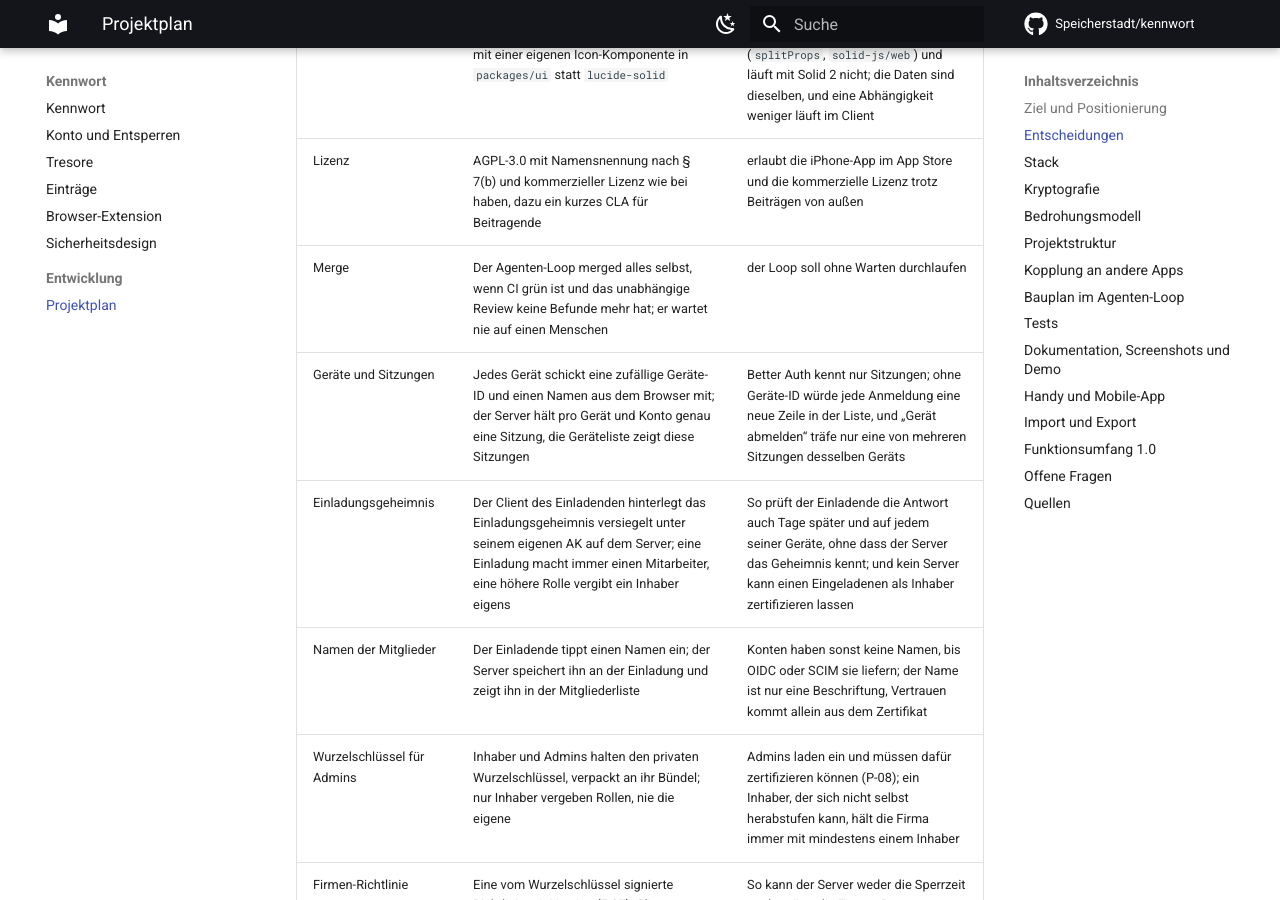
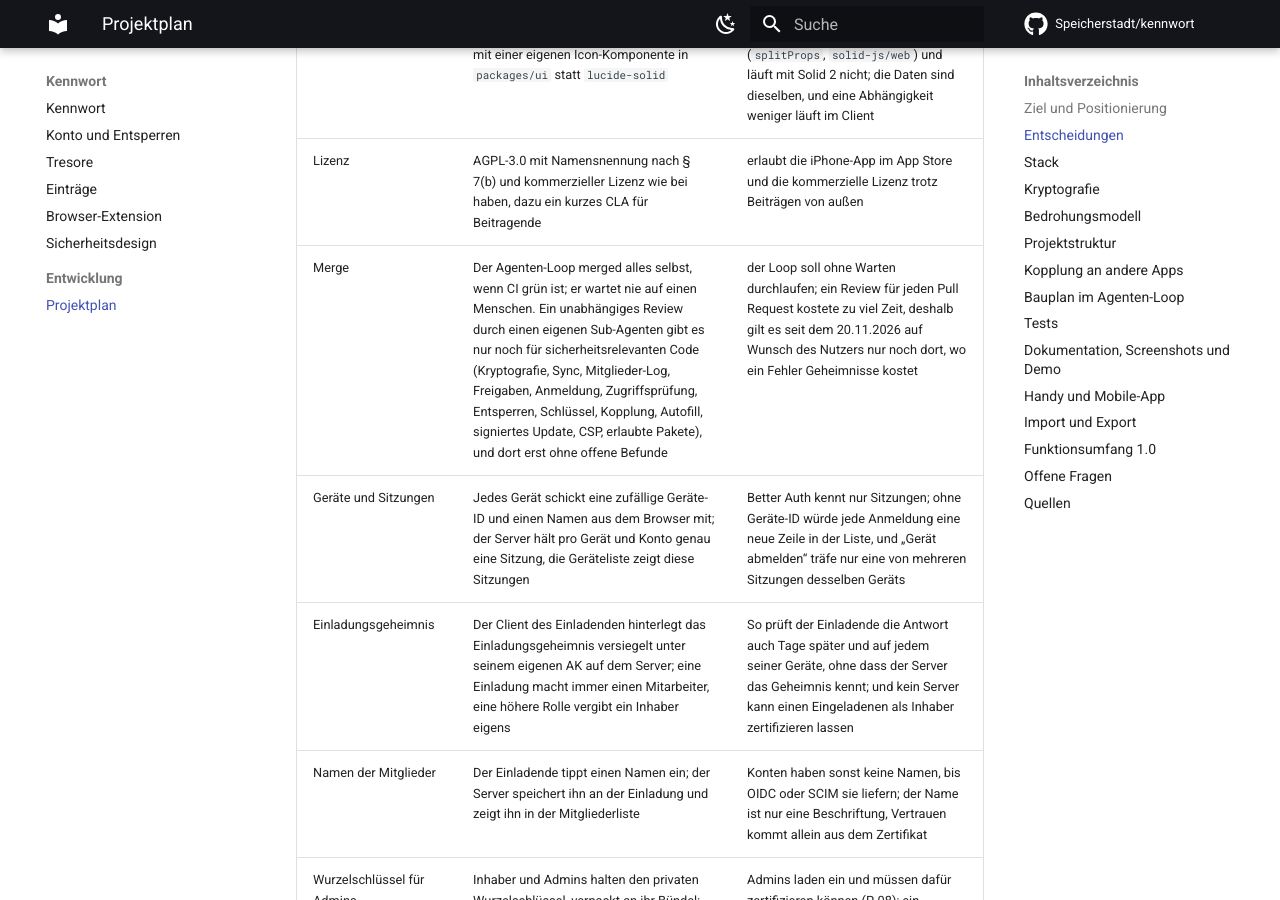
Before and after one commit to Speicherstadt/kennwort, an MkDocs documentation site: the page built from docs/plan.md, in a window 1280 px wide and 900 px high, scrolled down 1653 px. Built offline with MkDocs 1.6.1 and Material for MkDocs 9.7.7, drawn with Linux system fonts in a browser that asks for light colours; comment, search, counter and statistics services are not loaded; some of the changed text lies outside the part shown.

Commit message:
Review nur noch für sicherheitsrelevanten Code (#58)
The independent tdd-review now gates only code where a defect can cost
secrets (crypto, sync, membership log, sharing, sign-in, access checks,
unlocking, keys, pairing, autofill, signed update, CSP, allowlist);
everything else merges on green CI. At the user's request.


Claude-Session: https://claude.ai/code/session_01Y3rdfXnaqLdfwSre65bgwT

Co-authored-by: Claude <noreply@anthropic.com>

```diff
--- a/docs/plan.md
+++ b/docs/plan.md
@@ -45,7 +45,7 @@ später).
 | Neues Gerät | Der QR-Code trägt Kopplungs-ID, Fingerabdruck des Einmal-Schlüssels und ein Kopplungs-Geheimnis, nicht den Schlüssel; das Paket ist an das Geheimnis gebunden und enthält auch den Secret Key | Ein X-Wing-Schlüssel hat 1216 Byte, der QR-Code bliebe kaum lesbar, und der Fingerabdruck bindet ihn genauso; das Geheimnis sieht der Server nie, so kann er kein eigenes Paket unterschieben (Review von K-303); ohne Secret Key könnte das neue Gerät nach dem Sperren nicht mit der Passphrase entsperren |
 | Icons | `lucide` (die Icon-Daten ohne Framework) mit einer eigenen Icon-Komponente in `packages/ui` statt `lucide-solid` | `lucide-solid` baut auf Solid 1 (`splitProps`, `solid-js/web`) und läuft mit Solid 2 nicht; die Daten sind dieselben, und eine Abhängigkeit weniger läuft im Client |
 | Lizenz | AGPL-3.0 mit Namensnennung nach § 7(b) und kommerzieller Lizenz wie bei haben, dazu ein kurzes CLA für Beitragende | erlaubt die iPhone-App im App Store und die kommerzielle Lizenz trotz Beiträgen von außen |
-| Merge | Der Agenten-Loop merged alles selbst, wenn CI grün ist und das unabhängige Review keine Befunde mehr hat; er wartet nie auf einen Menschen | der Loop soll ohne Warten durchlaufen |
+| Merge | Der Agenten-Loop merged alles selbst, wenn CI grün ist; er wartet nie auf einen Menschen. Ein unabhängiges Review durch einen eigenen Sub-Agenten gibt es nur noch für sicherheitsrelevanten Code (Kryptografie, Sync, Mitglieder-Log, Freigaben, Anmeldung, Zugriffsprüfung, Entsperren, Schlüssel, Kopplung, Autofill, signiertes Update, CSP, erlaubte Pakete), und dort erst ohne offene Befunde | der Loop soll ohne Warten durchlaufen; ein Review für jeden Pull Request kostete zu viel Zeit, deshalb gilt es seit dem 20.11.2026 auf Wunsch des Nutzers nur noch dort, wo ein Fehler Geheimnisse kostet |
 | Geräte und Sitzungen | Jedes Gerät schickt eine zufällige Geräte-ID und einen Namen aus dem Browser mit; der Server hält pro Gerät und Konto genau eine Sitzung, die Geräteliste zeigt diese Sitzungen | Better Auth kennt nur Sitzungen; ohne Geräte-ID würde jede Anmeldung eine neue Zeile in der Liste, und „Gerät abmelden“ träfe nur eine von mehreren Sitzungen desselben Geräts |
 | Einladungsgeheimnis | Der Client des Einladenden hinterlegt das Einladungsgeheimnis versiegelt unter seinem eigenen AK auf dem Server; eine Einladung macht immer einen Mitarbeiter, eine höhere Rolle vergibt ein Inhaber eigens | So prüft der Einladende die Antwort auch Tage später und auf jedem seiner Geräte, ohne dass der Server das Geheimnis kennt; und kein Server kann einen Eingeladenen als Inhaber zertifizieren lassen |
 | Namen der Mitglieder | Der Einladende tippt einen Namen ein; der Server speichert ihn an der Einladung und zeigt ihn in der Mitgliederliste | Konten haben sonst keine Namen, bis OIDC oder SCIM sie liefern; der Name ist nur eine Beschriftung, Vertrauen kommt allein aus dem Zertifikat |
@@ -205,7 +205,8 @@ Regeln für den Loop:
    Bauliste. Ohne Kriterium kein Code.
 2. **Ein Durchlauf, ein Punkt**: nächsten offenen Punkt nehmen, Tests zuerst (Vitest; Playwright
    desktop und `@phone`), umsetzen, Docs und Texte de/en nachziehen, `bun run check` grün, eigener
-   Branch, Pull Request, unabhängiges Review, CI grün, mergen, Punkt abhaken.
+   Branch, Pull Request, bei sicherheitsrelevantem Code unabhängiges Review, CI grün, mergen, Punkt
+   abhaken.
 3. **Automatische Sicherheits-Gates in CI**: Testvektoren und Property-Tests für die Kryptografie,
    manipulierter Testserver mit den Angriffen der ETH-Studie, Liste erlaubter Laufzeit-Pakete,
    Bundle-Größe, CSP, Barrierefreiheit mit axe.
```
Also changed, not shown: BAULISTE.md (+5 -2 lines), CLAUDE.md (+13 -5 lines).
